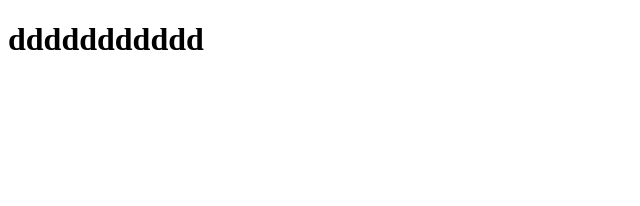
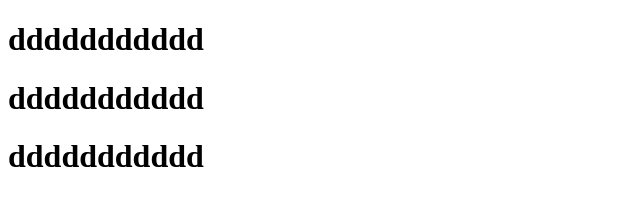
Before and after one commit to kezhaocode/git-demo, a plain HTML site: page index.html in a window 1280 px wide. Shown: the whole page, without its empty margins (0-640 px from the left). Drawn offline with Linux system fonts and the light colour scheme.

Commit message:
第三次提交

```diff
--- a/index.html
+++ b/index.html
@@ -8,5 +8,7 @@
 </head>
 <body>
 <h1>ddddddddddd</h1>
+<h1>ddddddddddd</h1>
+<h1>ddddddddddd</h1>
 </body>
 </html>
```
